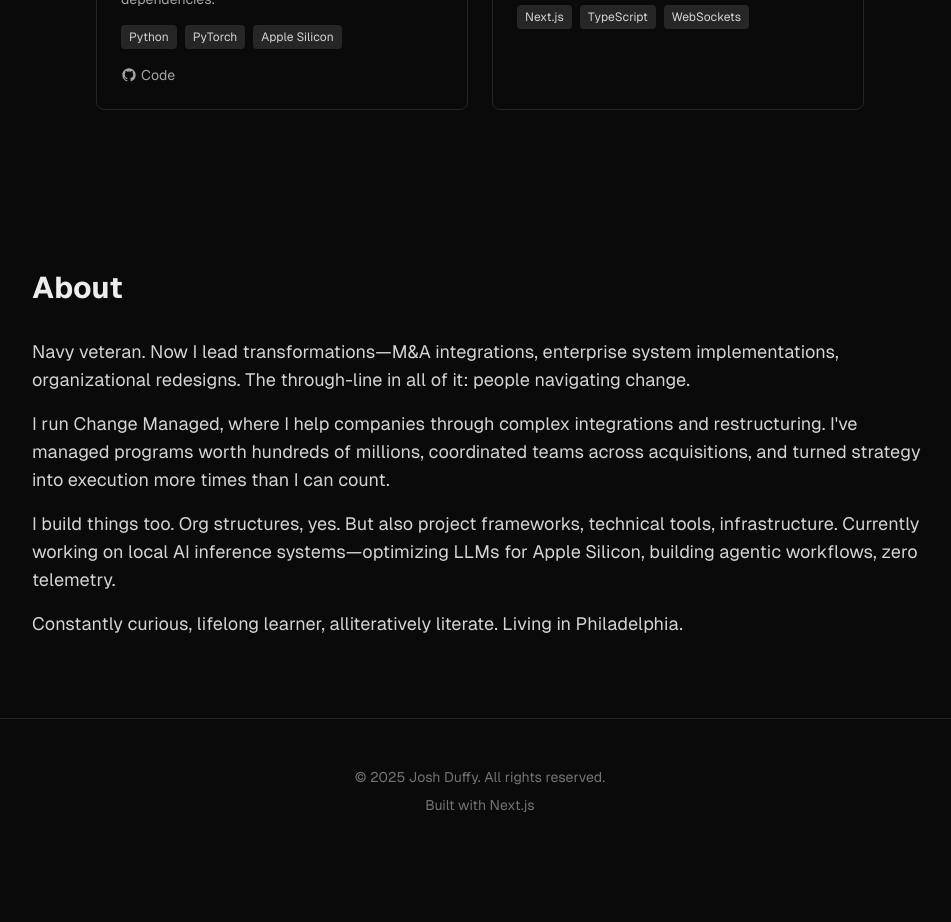
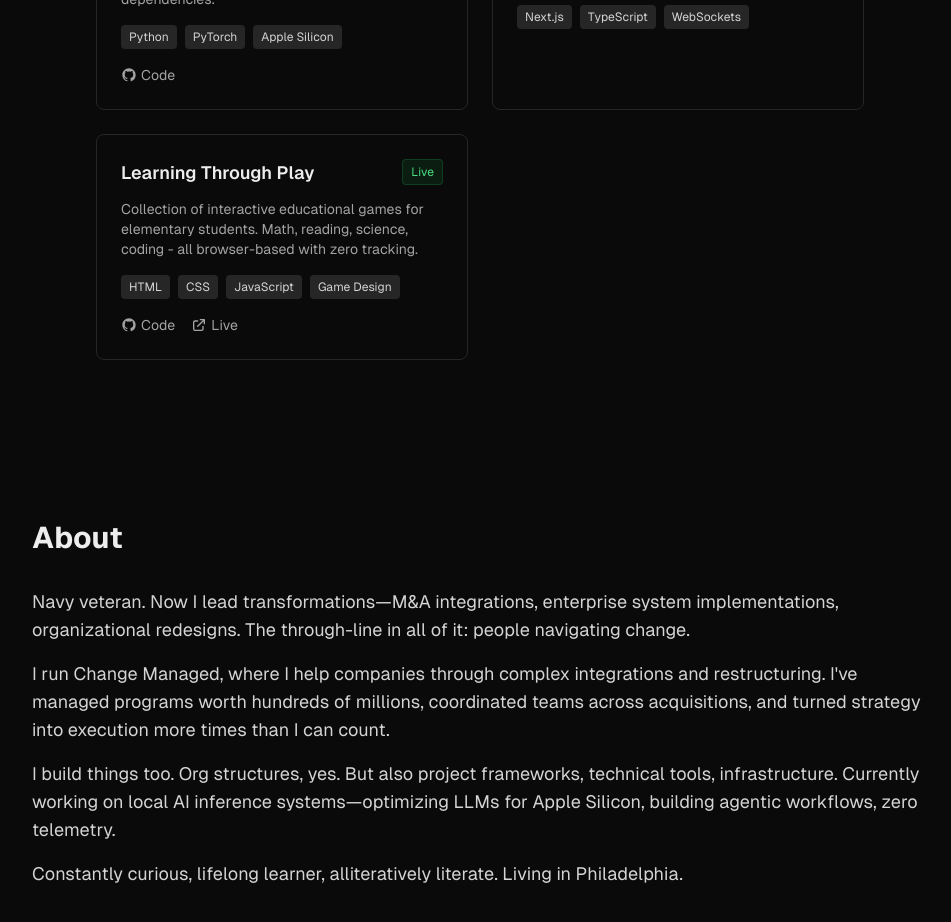
Before and after one commit to joshduffy/joshduffy.dev, a Next.js app: page / in a window 1280 px wide. Shown: the part 1060-1982 px from the top of the page, without its empty margins (160-1111 px from the left). Before the commit the page ends 1923 px from the top, so only its background shows below. Built offline with nearby package versions, Linux system fonts and the light colour scheme.

Commit message:
Add Learning Through Play project

```diff
--- a/src/components/Projects.tsx
+++ b/src/components/Projects.tsx
@@ -24,6 +24,15 @@ const projects: Project[] = [
       "Custom web UI for local LLMs and Stable Diffusion with retro skateboard aesthetic.",
     tech: ["Next.js", "TypeScript", "WebSockets"],
     status: "Planned",
+  },
+  {
+    title: "Learning Through Play",
+    description:
+      "Collection of interactive educational games for elementary students. Math, reading, science, coding - all browser-based with zero tracking.",
+    tech: ["HTML", "CSS", "JavaScript", "Game Design"],
+    status: "Live",
+    github: "https://github.com/joshduffy/learning-through-play",
+    live: "https://learn.joshduffy.dev",
   },
 ];
 
```
